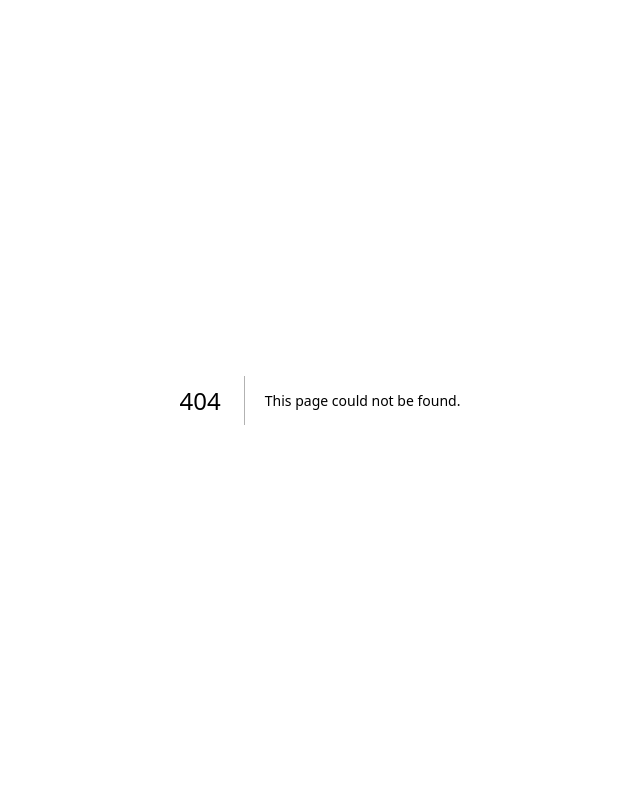
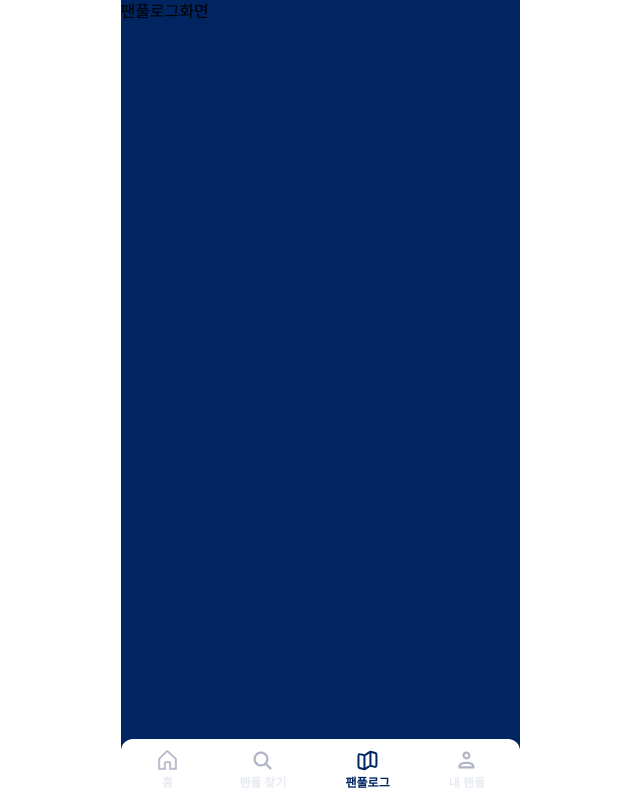
Before and after one commit to TwoDotFive/front, a Next.js app: page /fanpool-log in a window 1280 px wide. Before the commit this address had no page. Shown: the whole page, without its empty margins (320-960 px from the left). Built offline with nearby package versions, Linux system fonts and the light colour scheme; a web font is replaced by a local one.

Commit message:
chore: 페이지 기본 구조 작성

```diff
--- /dev/null
+++ b/src/app/(tarbar)/fanpool-find/page.tsx
@@ -0,0 +1,3 @@
+export default function page() {
+	return <div>팬풀찾기화면</div>;
+}
--- /dev/null
+++ b/src/app/(tarbar)/fanpool-log/page.tsx
@@ -0,0 +1,3 @@
+export default function page() {
+	return <div>팬풀로그화면</div>;
+}
--- /dev/null
+++ b/src/app/(tarbar)/fanpool-mine/page.tsx
@@ -0,0 +1,3 @@
+export default function page() {
+	return <div>내 팬풀 화면</div>;
+}
```
